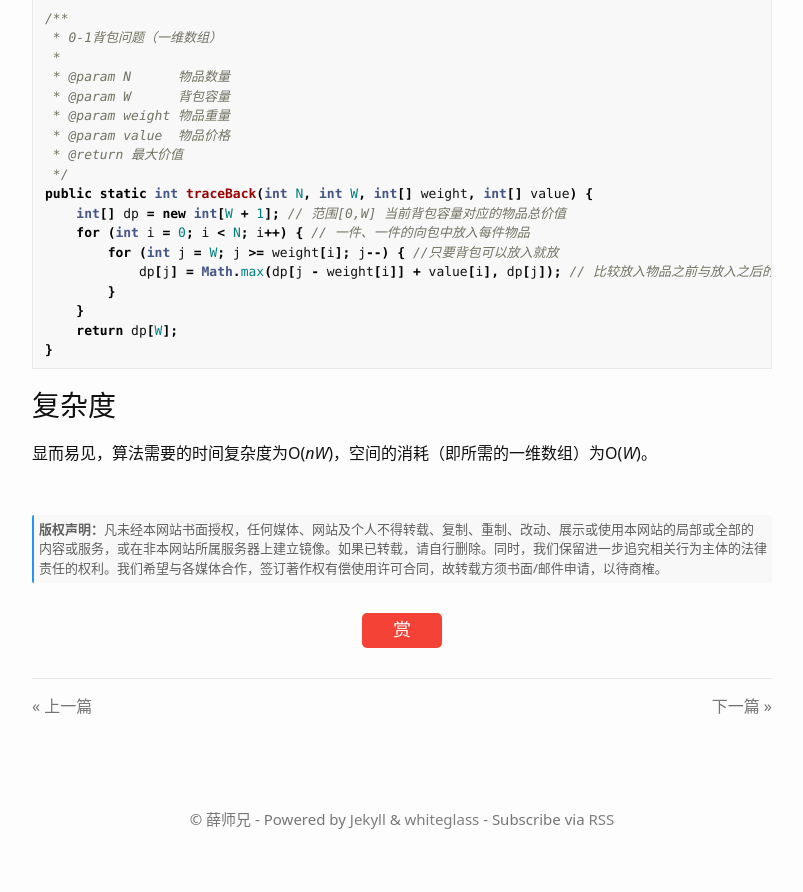
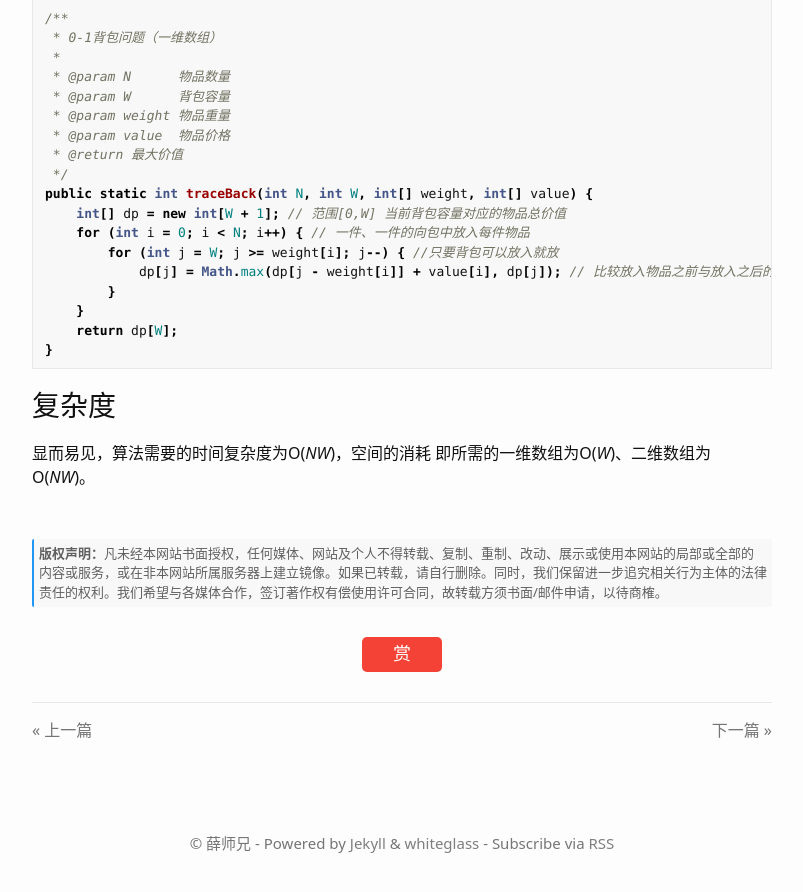
Before and after one commit to onblogss/onblogss.github.io, a Jekyll site: the page built from docs/_posts/2019/2019-08-22-算法题解动态规划解01背包问题.md, in a window 1280 px wide and 900 px high, scrolled down 2055 px. Shown: the top 892 px of the window, without its empty margins (238-1041 px from the left). Built offline with Jekyll 4.4.1, drawn with Linux system fonts in a browser that asks for light colours; comment, search, counter and statistics services are not loaded.

Commit message:
update 2019-08-22-算法题解动态规划解01背包问题.md

```diff
--- a/docs/_posts/2019/2019-08-22-算法题解动态规划解01背包问题.md
+++ b/docs/_posts/2019/2019-08-22-算法题解动态规划解01背包问题.md
@@ -97,4 +97,4 @@ public static int traceBack(int N, int W, int[] weight, int[] value) {
 
 ## 复杂度
 
-显而易见，算法需要的时间复杂度为O(*nW*)，空间的消耗（即所需的一维数组）为O(*W*)。
+显而易见，算法需要的时间复杂度为O(*NW*)，空间的消耗 即所需的一维数组为O(*W*)、二维数组为O(*NW*)。
```
